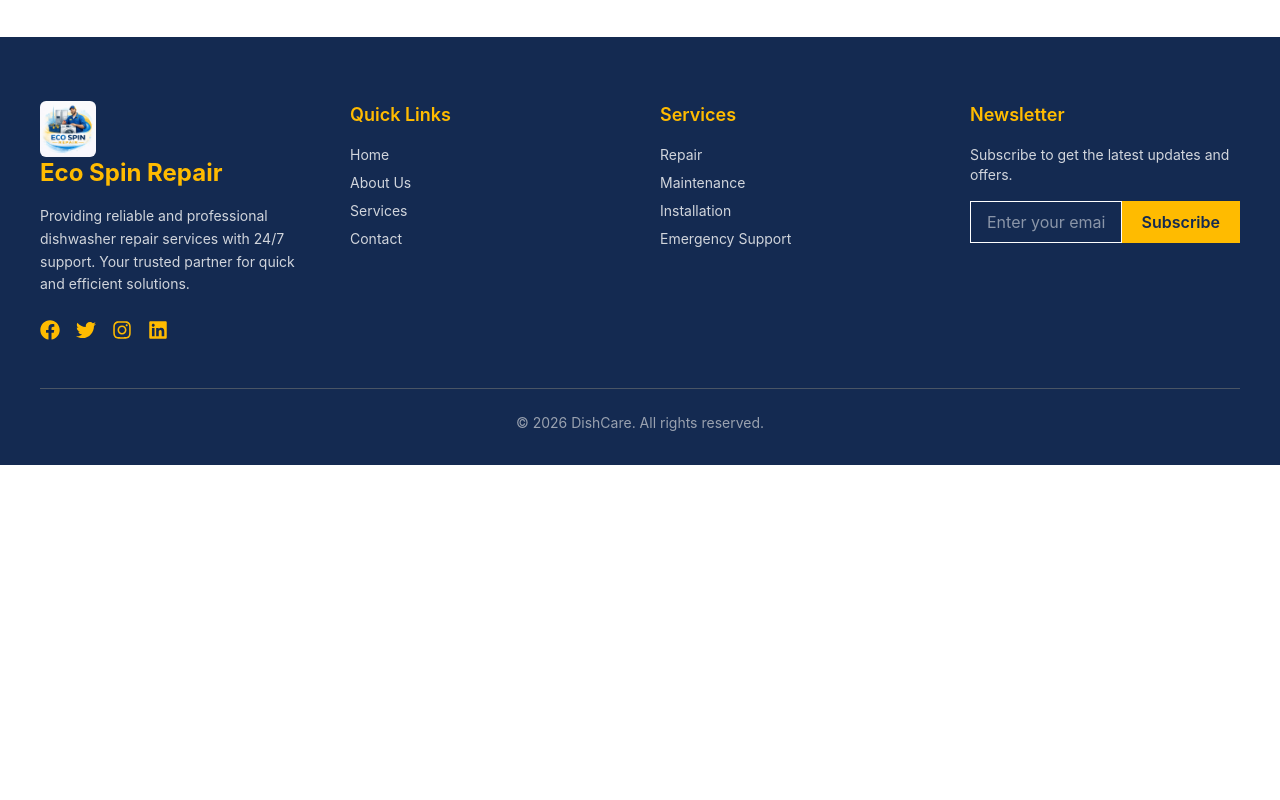
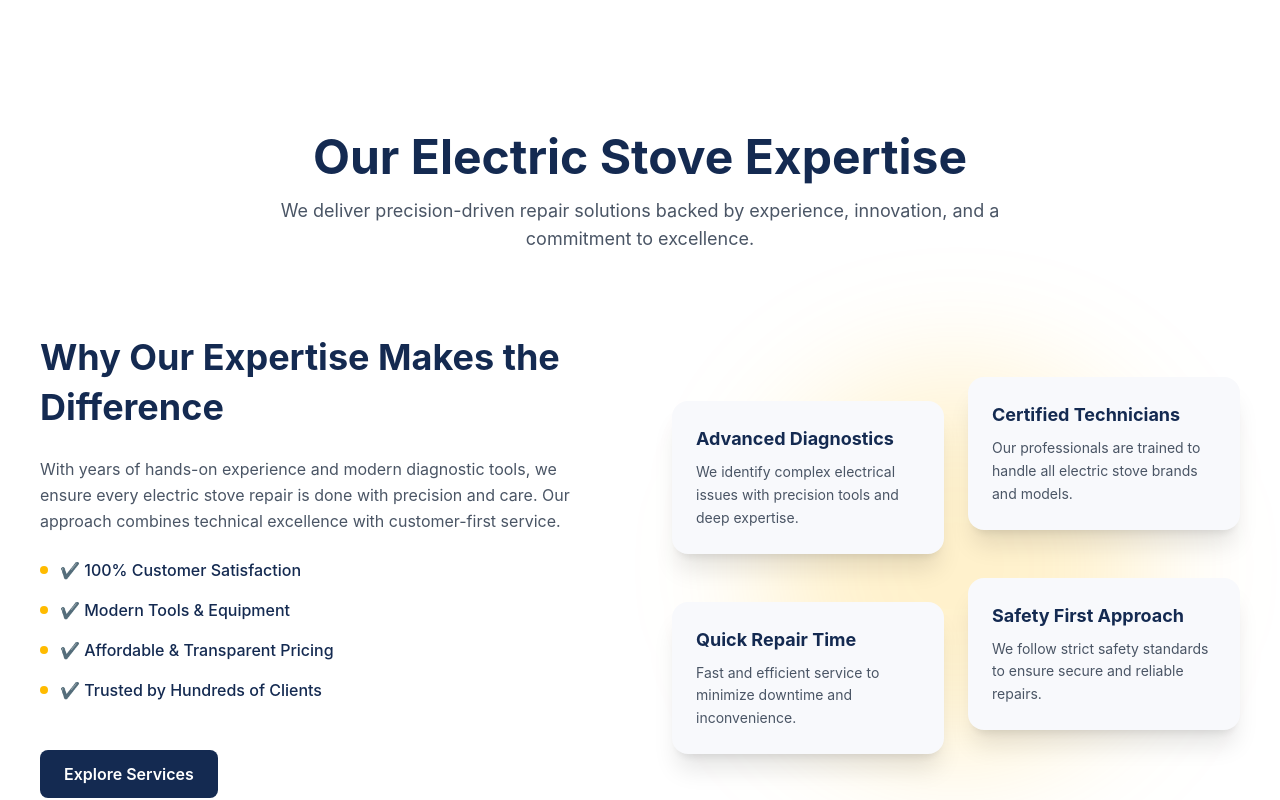
Before and after one commit to shakeeldev1/Refrigerator-Repair, a React (Vite) app: page /electric-stoveservice in a window 1280 px wide. Shown: the part 1400-2200 px from the top of the page. Before the commit the page ends 1865 px from the top, so only its background shows below. Built offline with nearby package versions, Linux system fonts and the light colour scheme.

Commit message:
finalupdation

```diff
--- a/src/component/gasstove/ElectricStoveAppliaces.jsx
+++ b/src/component/gasstove/ElectricStoveAppliaces.jsx
@@ -31,12 +31,12 @@ function ElectricStoveAppliaces() {
     {
       title: "Thermostat",
       desc: "Regulates heat levels for precise cooking results.",
-      img: "https://images.unsplash.com/photo-1581092580497-e0d23cbdf1dc",
+      img: "https://i.pinimg.com/1200x/c0/88/44/c08844226ef865017c64bc6566577303.jpg",
     },
     {
       title: "Safety Fuse",
       desc: "Protects the appliance from overheating or electrical faults.",
-      img: "https://images.unsplash.com/photo-1616469829581-73993eb86b02",
+      img: "https://i.pinimg.com/736x/8c/ca/30/8cca30b93faa428a3f58192a6206a5b3.jpg",
     },
   ];
 
--- /dev/null
+++ b/src/component/gasstove/ElectricStoveExperties.jsx
@@ -0,0 +1,122 @@
+import React, { useEffect } from "react";
+import AOS from "aos";
+import "aos/dist/aos.css";
+
+function ElectricStoveExperties() {
+
+  useEffect(() => {
+    AOS.init({ duration: 1000, once: true });
+  }, []);
+
+  const experties = [
+    {
+      title: "Advanced Diagnostics",
+      desc: "We identify complex electrical issues with precision tools and deep expertise.",
+    },
+    {
+      title: "Certified Technicians",
+      desc: "Our professionals are trained to handle all electric stove brands and models.",
+    },
+    {
+      title: "Quick Repair Time",
+      desc: "Fast and efficient service to minimize downtime and inconvenience.",
+    },
+    {
+      title: "Safety First Approach",
+      desc: "We follow strict safety standards to ensure secure and reliable repairs.",
+    },
+  ];
+
+  return (
+    <div className="w-full bg-white py-24 px-4 md:px-10 overflow-hidden">
+
+      {/* TOP HEADING */}
+      <div className="text-center max-w-3xl mx-auto mb-20" data-aos="fade-up">
+        <h2 className="text-3xl md:text-5xl font-bold text-[#142A51] mb-4">
+          Our Electric Stove Expertise
+        </h2>
+        <p className="text-gray-600 text-base md:text-lg">
+          We deliver precision-driven repair solutions backed by experience,
+          innovation, and a commitment to excellence.
+        </p>
+      </div>
+
+      {/* MAIN SECTION */}
+      <div className="max-w-7xl mx-auto grid grid-cols-1 md:grid-cols-2 gap-16 items-center">
+
+        {/* LEFT CONTENT */}
+        <div data-aos="fade-right" className="space-y-6">
+
+          <h3 className="text-2xl md:text-4xl font-bold text-[#142A51] leading-snug">
+            Why Our Expertise Makes the Difference
+          </h3>
+
+          <p className="text-gray-600 leading-relaxed">
+            With years of hands-on experience and modern diagnostic tools, we
+            ensure every electric stove repair is done with precision and care.
+            Our approach combines technical excellence with customer-first service.
+          </p>
+
+          {/* HIGHLIGHTS */}
+          <div className="space-y-4">
+            {[
+              "✔ 100% Customer Satisfaction",
+              "✔ Modern Tools & Equipment",
+              "✔ Affordable & Transparent Pricing",
+              "✔ Trusted by Hundreds of Clients",
+            ].map((item, i) => (
+              <div
+                key={i}
+                className="flex items-center gap-3 text-[#142A51] font-medium"
+              >
+                <span className="w-2 h-2 bg-[#FFBB00] rounded-full"></span>
+                {item}
+              </div>
+            ))}
+          </div>
+
+          {/* CTA */}
+          <button className="mt-6 bg-[#142A51] text-white px-6 py-3 rounded-lg font-semibold hover:scale-105 transition">
+            Explore Services
+          </button>
+
+        </div>
+
+        {/* RIGHT FLOATING CARDS */}
+        <div className="relative flex justify-center items-center" data-aos="fade-left">
+
+          {/* BACK GLOW */}
+          <div className="absolute w-72 h-72 md:w-96 md:h-96 bg-[#FFBB00]/20 rounded-full blur-3xl"></div>
+
+          {/* GRID */}
+          <div className="grid grid-cols-1 sm:grid-cols-2 gap-6 relative z-10">
+
+            {experties.map((item, index) => (
+              <div
+                key={index}
+                data-aos="zoom-in"
+                data-aos-delay={index * 100}
+                className={`bg-[#f8f9fc] rounded-2xl shadow-xl p-6 transition transform hover:-translate-y-3 hover:shadow-2xl
+                ${index % 2 === 0 ? "mt-6" : "mb-6"}`}
+              >
+                <h4 className="text-lg font-bold text-[#142A51] mb-2">
+                  {item.title}
+                </h4>
+
+                <p className="text-gray-600 text-sm leading-relaxed">
+                  {item.desc}
+                </p>
+              </div>
+            ))}
+
+          </div>
+
+        </div>
+
+      </div>
+
+    </div>
+  );
+}
+
+export default ElectricStoveExperties;
--- a/src/pages/GasStovePage.jsx
+++ b/src/pages/GasStovePage.jsx
@@ -1,12 +1,14 @@
 import React from 'react'
 import GasStoveHero from '../component/gasstove/GasStoveHero'
 import ElectricStoveAppliaces from '../component/gasstove/ElectricStoveAppliaces'
+import ElectricStoveExperties from '../component/gasstove/ElectricStoveExperties'
 
 function GasStovePage() {
   return (
     <div>
         <GasStoveHero/>
          <ElectricStoveAppliaces/>
+         <ElectricStoveExperties/>
     </div>
   )
 }
```
